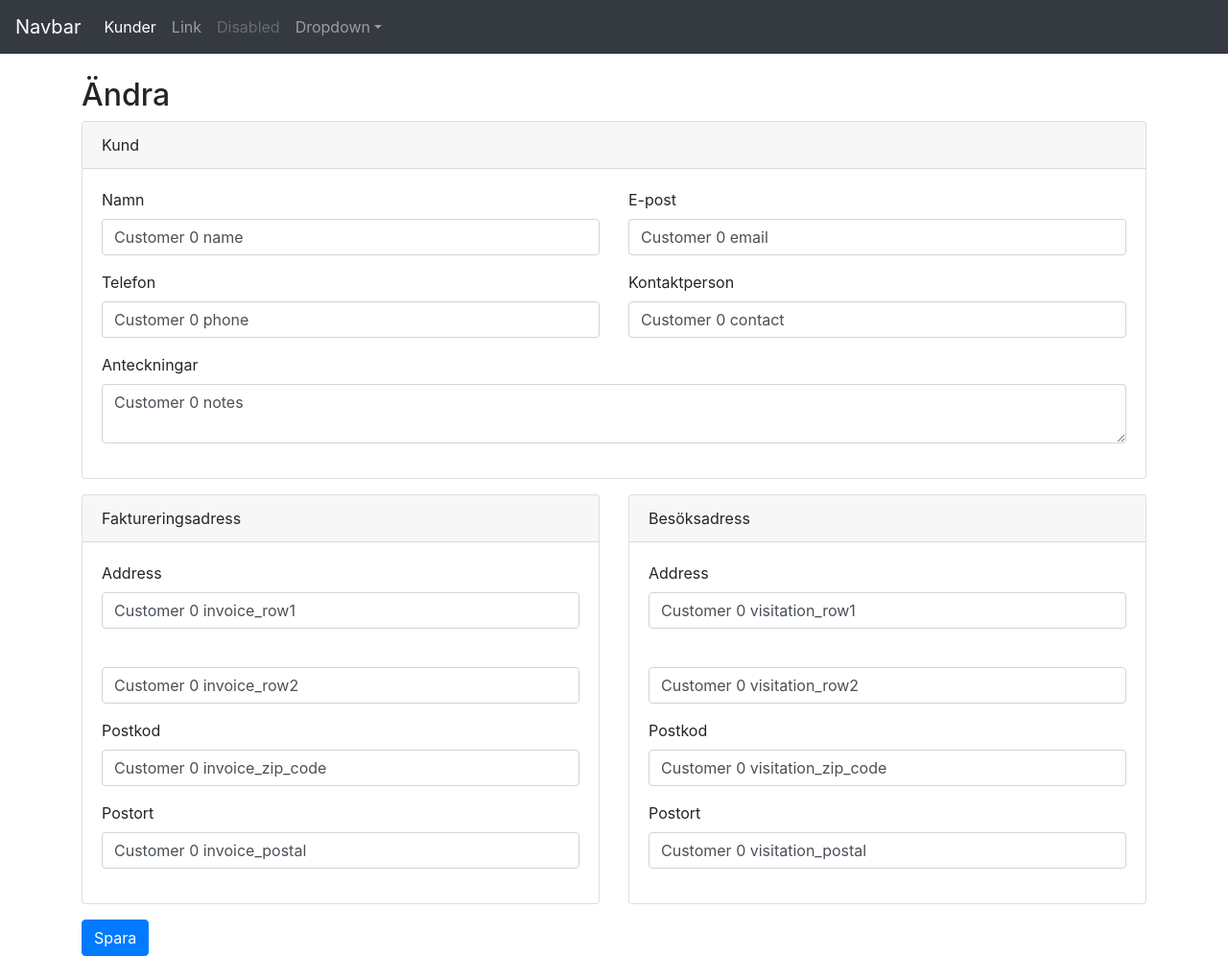
After one commit to knivmakkara/brisket-server, a Flask app: page /customers/1/edit in a window 1280 px wide. The commit adds this page. Shown: the whole page at 96% size. Run offline with Flask 2, Linux system fonts and the light colour scheme; data that the repository does not hold is empty; some libraries are stand-ins or nearby versions.

Commit message:
Customer form

```diff
--- a/app.py
+++ b/app.py
@@ -2,6 +2,7 @@ from flask import Flask, render_template, request, redirect, session, url_for
 from flask_sqlalchemy import SQLAlchemy
 from functools import wraps
 from sqlalchemy.orm import composite
+from forms import CustomerForm
 
 app = Flask(__name__)
 app.config['SQLALCHEMY_DATABASE_URI'] = 'sqlite:///:memory:'
@@ -34,6 +35,7 @@ class Address:
 class Customer(db.Model):
     id = db.Column(db.Integer, primary_key=True)
     name = db.Column(db.String, unique=True, nullable=False)
+    contact = db.Column(db.String)
     phone = db.Column(db.String)
     email = db.Column(db.String)
     notes = db.Column(db.String)
@@ -59,7 +61,7 @@ def sample_data(db):
     db.session.commit()
 
     for i in range(100):
-        attrs = 'name', 'phone', 'email', 'notes', 'invoice_row1', 'invoice_row2', 'invoice_zip_code', 'invoice_postal'
+        attrs = 'name', 'contact' ,'phone', 'email', 'notes', 'invoice_row1', 'invoice_row2', 'invoice_zip_code', 'invoice_postal', 'visitation_row1', 'visitation_row2', 'visitation_zip_code', 'visitation_postal'
         c = Customer(**{v: 'Customer {} {}'.format(i, v) for v in attrs})
         db.session.add(c)
     db.session.commit()
@@ -74,29 +76,48 @@ def require_login(resource):
         return resource(*args, **kwargs)
     return wrapper
 
-
+@app.context_processor
+def utility_processor():
+    return dict(merge=lambda a,b: {**a, **b})
 
 @app.route('/')
 @require_login
 def index():
     return render_template('layout.html', name='Kristoffer', users=User.query.all())
 
+@app.route('/customers/<int:id>', methods=['POST'])
+def customer(id):
+    customer = Customer.query.get(id)
+    form = CustomerForm(request.form)
+    if form.validate():
+        form.populate_obj(customer)
+        db.session.add(customer)
+        db.session.commit()
+        return redirect(url_for('customers'))
+    return render_template('edit_customer.html', form=form, customer=customer)
+
+@app.route('/customers/<int:id>/edit')
+def edit_customer(id):
+    customer = Customer.query.get(id)
+    form = CustomerForm(obj=customer)
+    return render_template('edit_customer.html', form=form, customer=customer)
+
 @app.route('/customers')
 @require_login
 def customers():
     page = int(request.args.get('page', 1))
-    pageSize = int(request.args.get('pageSize', 15))
+    page_size = int(request.args.get('page_size', 10))
     filter = request.args.get('filter', None)
 
     q = Customer.query
     if filter:
         q = q.filter(getattr(Customer, 'name').like('%{}%'.format(filter)))
-    q = q.offset((page - 1) * pageSize)
-    c = q.count()
-    print(c)
-    customers = q.limit(pageSize)
-    return render_template('customers.html', customers=customers)
-    #return render_template('customers.html', customers=Customer.query.offset((page - 1) * pageSize).limit(pageSize))
+    count = q.count()
+
+    q = q.offset((page - 1) * page_size)
+    customers = q.limit(page_size)
+    total_pages = (count // page_size) + (0 if (count % page_size) == 0 else 1)
+    return render_template('customers.html', customers=customers, page=page, page_size=page_size, count=count, total_pages=total_pages)
 
 @app.route('/logout')
 def logout():
--- /dev/null
+++ b/forms.py
@@ -0,0 +1,20 @@
+from wtforms import StringField, TextAreaField
+from wtforms.validators import DataRequired
+from flask_wtf import FlaskForm
+
+class CustomerForm(FlaskForm):
+    name = StringField('Namn', validators=[DataRequired()])
+    contact = StringField('Kontaktperson')
+    phone = StringField('Telefon')
+    email = StringField('E-post')
+    notes = TextAreaField('Anteckningar')
+
+    invoice_row1 = StringField('Address')
+    invoice_row2 = StringField('')
+    invoice_zip_code = StringField('Postkod')
+    invoice_postal = StringField('Postort')
+
+    visitation_row1 = StringField('Address')
+    visitation_row2 = StringField('')
+    visitation_zip_code = StringField('Postkod')
+    visitation_postal = StringField('Postort')
--- /dev/null
+++ b/templates/edit_customer.html
@@ -0,0 +1,68 @@
+{% extends "layout.html" %} {% block body %}
+<h2>Ändra </h2>
+
+{% macro render_field(field) %}
+<div class="form-group">
+  {{ field.label }} {{ field(**kwargs)|safe }} {% if field.errors %}
+  <ul class=errors>
+    {% for error in field.errors %}
+    <li>{{ error }}</li>
+    {% endfor %}
+  </ul>
+  {% endif %}
+</div>
+{% endmacro %}
+
+<form method="POST" action="{{ url_for('customer', id=customer.id) }}">
+  {{ form.csrf_token }}
+  <div class="card mb-3">
+      <div class="card-header">
+        Kund
+      </div>
+      <div class="card-body">
+          <div class="row">
+              <div class="col-md">{{ render_field(form.name, class='form-control') }}</div>
+              <div class="col-md">{{ render_field(form.email, class='form-control') }}</div>
+            </div>
+            <div class="row">
+                <div class="col-md">{{ render_field(form.phone, class='form-control') }}</div>
+                <div class="col-md">{{ render_field(form.contact, class='form-control') }}</div>
+            </div>
+            <div class="row">
+                <div class="col">{{ render_field(form.notes, class='form-control') }}</div>
+            </div>
+      </div>
+    </div>
+    <div class="row mb-3">
+      <div class="col-md">
+          <div class="card">
+              <div class="card-header">
+                Faktureringsadress
+              </div>
+              <div class="card-body">
+                      {{ render_field(form.invoice_row1, class='form-control') }}
+                      {{ render_field(form.invoice_row2, class='form-control') }}
+                      {{ render_field(form.invoice_zip_code, class='form-control') }}
+                      {{ render_field(form.invoice_postal, class='form-control') }}
+              </div>
+            </div>
+      </div>
+      <div class="col-md">
+          <div class="card">
+              <div class="card-header">
+                Besöksadress
+              </div>
+              <div class="card-body">
+                      {{ render_field(form.visitation_row1, class='form-control') }}
+                      {{ render_field(form.visitation_row2, class='form-control') }}
+                      {{ render_field(form.visitation_zip_code, class='form-control') }}
+                      {{ render_field(form.visitation_postal, class='form-control') }}
+              </div>
+            </div>
+      </div>
+    </div>
+
+  <input value="Spara" type="submit" class="btn btn-primary">
+</form>
+
+{% endblock %}
--- a/templates/layout.html
+++ b/templates/layout.html
@@ -13,6 +13,7 @@
     <!-- Bootstrap core CSS -->
     <link rel="stylesheet" href="https://maxcdn.bootstrapcdn.com/bootstrap/4.0.0/css/bootstrap.min.css" integrity="sha384-Gn5384xqQ1aoWXA+058RXPxPg6fy4IWvTNh0E263XmFcJlSAwiGgFAW/dAiS6JXm"
         crossorigin="anonymous">
+    <link href="https://use.fontawesome.com/releases/v5.0.8/css/all.css" rel="stylesheet">
     <link rel="stylesheet" href="{{url_for('static', filename='main.css')}}">
 
 </head>
@@ -29,9 +30,7 @@
         <div class="collapse navbar-collapse" id="navbarsExampleDefault">
             <ul class="navbar-nav mr-auto">
                 <li class="nav-item active">
-                    <a class="nav-link" href="#">Home
-                        <span class="sr-only">(current)</span>
-                    </a>
+                    <a class="nav-link" href="{{url_for('customers')}}">Kunder</a>
                 </li>
                 <li class="nav-item">
                     <a class="nav-link" href="#">Link</a>
```
Also changed, not shown: templates/customers.html (+25 -2 lines).
